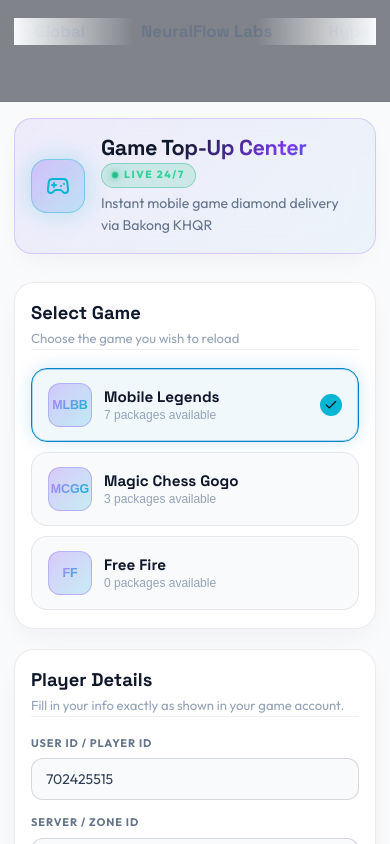
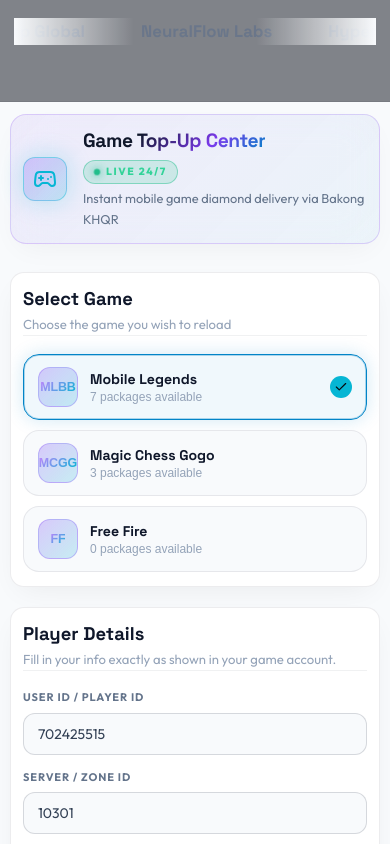
Before and after one commit to Reizz007/ecommerce, a React (Vite) app: page / in a window 390 px wide. Shown: the part 1380-2224 px from the top of the page. Built offline with nearby package versions, Linux system fonts and the light colour scheme; no server answers.

Commit message:
feat: add TopupShop component and styling for game top-up store

```diff
--- a/src/components/TopupShop.css
+++ b/src/components/TopupShop.css
@@ -4,12 +4,15 @@
    ========================================================================== */
 
 .topup-site-section,
-section#topup.topup-site-section {
+section#topup.topup-site-section,
+section.topup-site-section {
   position: relative;
   width: 100%;
+  max-width: 100vw;
   padding: 0 !important;
   box-sizing: border-box;
   overflow-x: clip;
+  overflow-x: hidden;
 }
 
 .topup-container {
@@ -22,17 +25,18 @@ section#topup.topup-site-section {
   font-family: var(--font-display, 'Outfit', sans-serif);
   box-sizing: border-box;
   width: 100%;
+  overflow-x: hidden;
 }
 
 @media (max-width: 768px) {
   .topup-container {
-    padding: 20px 16px 70px;
+    padding: 20px 12px 70px;
   }
 }
 
 @media (max-width: 480px) {
   .topup-container {
-    padding: 16px 14px 60px;
+    padding: 12px 10px 60px;
   }
 }
 
@@ -204,12 +208,6 @@ section#topup.topup-site-section {
   overflow: hidden;
 }
 
-@media (max-width: 640px) {
-  .topup-card {
-    padding: 18px 16px !important;
-  }
-}
-
 .topup-card:hover {
   border-color: rgba(139, 92, 246, 0.25);
 }
@@ -328,9 +326,12 @@ section#topup.topup-site-section {
   font-weight: 800;
   color: #f8fafc;
   margin: 0 0 2px;
-  white-space: nowrap;
   overflow: hidden;
   text-overflow: ellipsis;
+  display: -webkit-box;
+  -webkit-line-clamp: 2;
+  -webkit-box-orient: vertical;
+  word-break: break-word;
 }
 
 .topup-game-count {
@@ -538,10 +539,10 @@ section#topup.topup-site-section {
   font-weight: 800;
   color: #cbd5e1;
   margin: 0;
-  white-space: nowrap;
   overflow: hidden;
   text-overflow: ellipsis;
-  max-width: 160px;
+  white-space: nowrap;
+  max-width: 100%;
 }
 
 .topup-package-row.selected .topup-package-row-name,
@@ -1686,9 +1687,13 @@ section#topup.topup-site-section {
   }
 }
 
-@media (max-width: 640px) {
+@media (max-width: 768px) {
+  .topup-container {
+    padding: 20px 12px 70px;
+  }
+
   .topup-header-bar {
-    padding: 16px 16px;
+    padding: 16px;
     border-radius: 18px;
     gap: 12px;
   }
@@ -1698,11 +1703,87 @@ section#topup.topup-site-section {
   }
 
   .topup-card {
-    padding: 18px 16px !important;
+    padding: 16px 14px !important;
+    border-radius: 16px;
   }
 
   .topup-summary-box {
-    padding: 18px 16px !important;
+    padding: 16px 14px !important;
+    border-radius: 16px;
+  }
+
+  /* On mobile: Force packages to single column for better readability */
+  .topup-packages-list,
+  .topup-packages-grid {
+    grid-template-columns: minmax(0, 1fr) !important;
+  }
+}
+
+@media (max-width: 480px) {
+  .topup-container {
+    padding: 12px 10px 60px;
+  }
+
+  .topup-header-bar {
+    padding: 14px 12px;
+    border-radius: 16px;
+    gap: 10px;
+  }
+
+  .topup-main-title {
+    font-size: 1.2rem;
+  }
+
+  .topup-subtitle {
+    font-size: 0.8rem;
+  }
+
+  .topup-icon-badge {
+    width: 44px;
+    height: 44px;
+    border-radius: 12px;
+  }
+
+  .topup-card {
+    padding: 14px 12px !important;
+    border-radius: 14px;
+  }
+
+  .topup-summary-box {
+    padding: 14px 12px !important;
+  }
+
+  /* Single column for game cards on small screens */
+  .topup-games-grid {
+    grid-template-columns: 1fr !important;
+    gap: 8px;
+  }
+
+  /* Single column for inputs */
+  .topup-inputs-row {
+    grid-template-columns: 1fr !important;
+  }
+
+  .topup-game-card {
+    padding: 12px 14px;
+  }
+
+  .topup-game-icon-box {
+    width: 40px;
+    height: 40px;
+  }
+
+  .topup-game-name {
+    font-size: 0.88rem;
+  }
+
+  .topup-step-indicator .step-title {
+    font-size: 1.05rem;
+  }
+
+  .topup-package-row,
+  .topup-package-card {
+    padding: 12px 14px;
   }
 }
 
--- a/src/components/TopupShop.jsx
+++ b/src/components/TopupShop.jsx
@@ -339,7 +339,7 @@ export default function TopupShop({ onBackToTools }) {
             <Gamepad2 size={24} className="text-cyan-400" />
           </div>
           <div>
-            <div className="flex items-center gap-2">
+            <div style={{ display: 'flex', alignItems: 'center', gap: '8px', flexWrap: 'wrap' }}>
               <h1 className="topup-main-title">Game Top-Up Center</h1>
               <span className="topup-live-pill">
                 <span className="topup-pulse-dot"></span> LIVE 24/7
@@ -415,9 +415,9 @@ export default function TopupShop({ onBackToTools }) {
                         <div className="topup-game-icon-box">
                           <span className="topup-game-badge-txt">{badge}</span>
                         </div>
-                        <div className="text-left flex-1 min-w-0 pr-2">
+                        <div className="topup-game-info">
                           <h3 className="topup-game-name">{g.name}</h3>
-                          <span className="topup-game-count text-xs text-slate-400">
+                          <span className="topup-game-count">
                             {g.packages?.length || 0} packages available
                           </span>
                         </div>
@@ -520,7 +520,7 @@ export default function TopupShop({ onBackToTools }) {
               </div>
 
               {selectedGame?.packages?.length === 0 ? (
-                <p className="text-sm text-slate-400 py-4">No packages currently active for this game.</p>
+                <p style={{ fontSize: '0.875rem', color: '#94a3b8', padding: '1rem 0' }}>No packages currently active for this game.</p>
               ) : (
                 <div className="topup-packages-list">
                   {selectedGame?.packages?.map((pkg) => {
```
